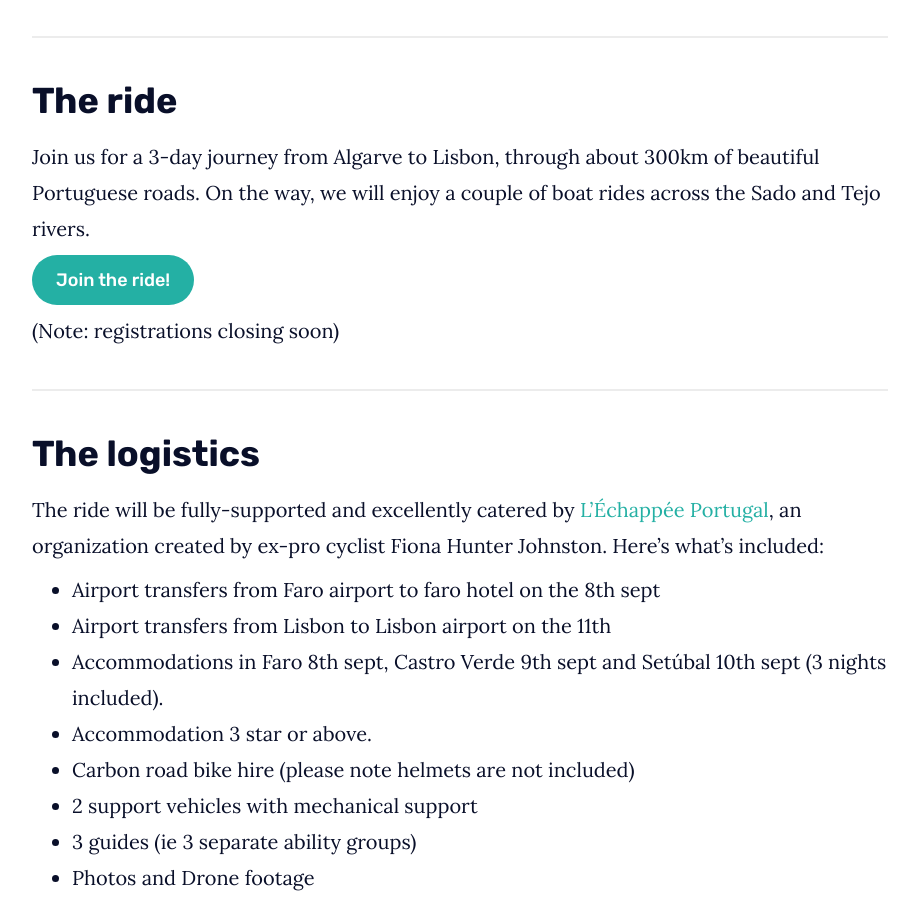
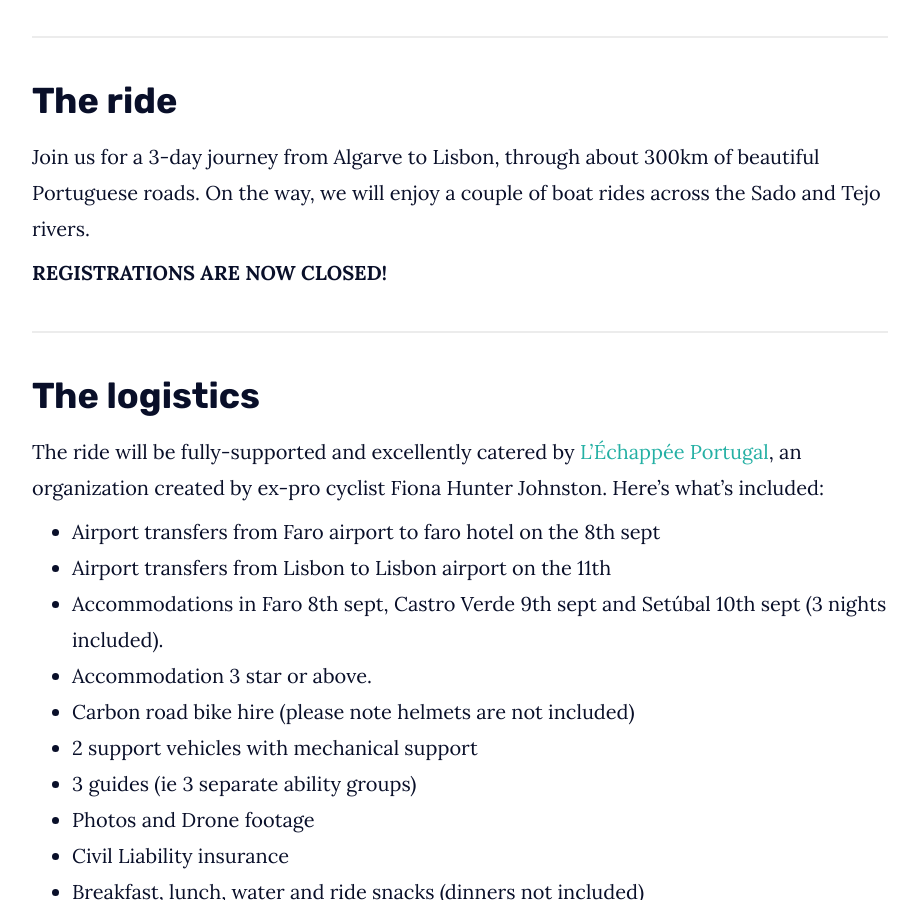
Before and after one commit to matthewcobb/techbikers, a Jekyll site: the page built from _rides/faro-to-lisbon.md, in a window 1280 px wide and 900 px high, scrolled down 996 px. Shown: the whole window, without its empty margins (180-1099 px from the left). Built offline with Jekyll 4.4.1, drawn with Linux system fonts in a browser that asks for light colours.

Commit message:
Update from Forestry.io Emmanuel Nataf updated _rides/faro-to-lisbon.md

```diff
--- a/_rides/faro-to-lisbon.md
+++ b/_rides/faro-to-lisbon.md
@@ -20,9 +20,7 @@ Join 50 TechBikers from 8-11th September 2022 in our quest to help kids all arou
 
 Join us for a 3-day journey from Algarve to Lisbon, through about 300km of beautiful Portuguese roads. On the way, we will enjoy a couple of boat rides across the Sado and Tejo rivers.
 
-[Join the ride!](https://reedsy.typeform.com/to/JYcl6Ahb){:class="btn-theme" :target="_blank"}
-
-(Note: registrations closing soon)
+**REGISTRATIONS ARE NOW CLOSED!**
 
 ***
 
@@ -72,8 +70,6 @@ The kind sponsors and supporters for this ride:
 
 [**Mulebar**](https://www.mulebar.com){:target="_blank"} — an innovative and sustainable sports nutrition company that makes energy gels and bars without preservatives, colorings or additives.
 
-[Join the ride!](https://reedsy.typeform.com/to/JYcl6Ahb){:class="btn-theme" :target="_blank"}
-
 ***
 
 ## FAQ
```
